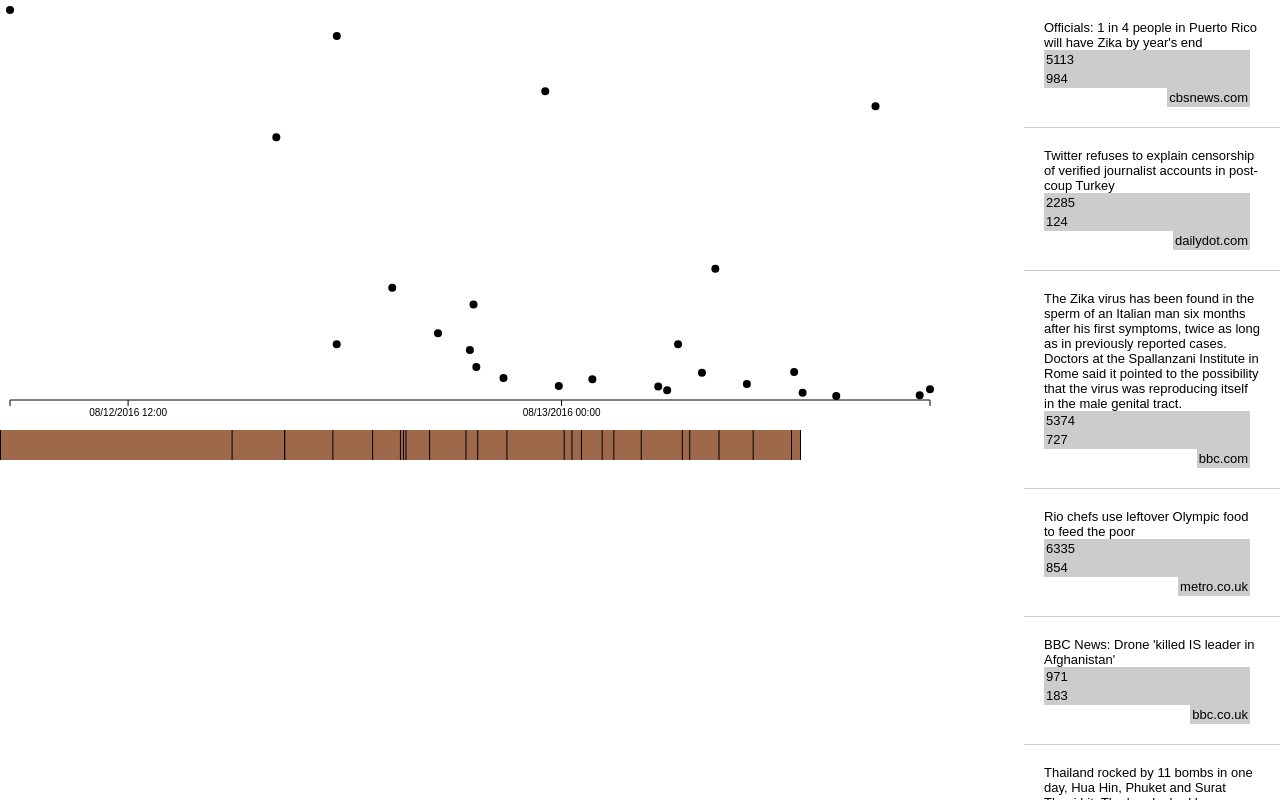
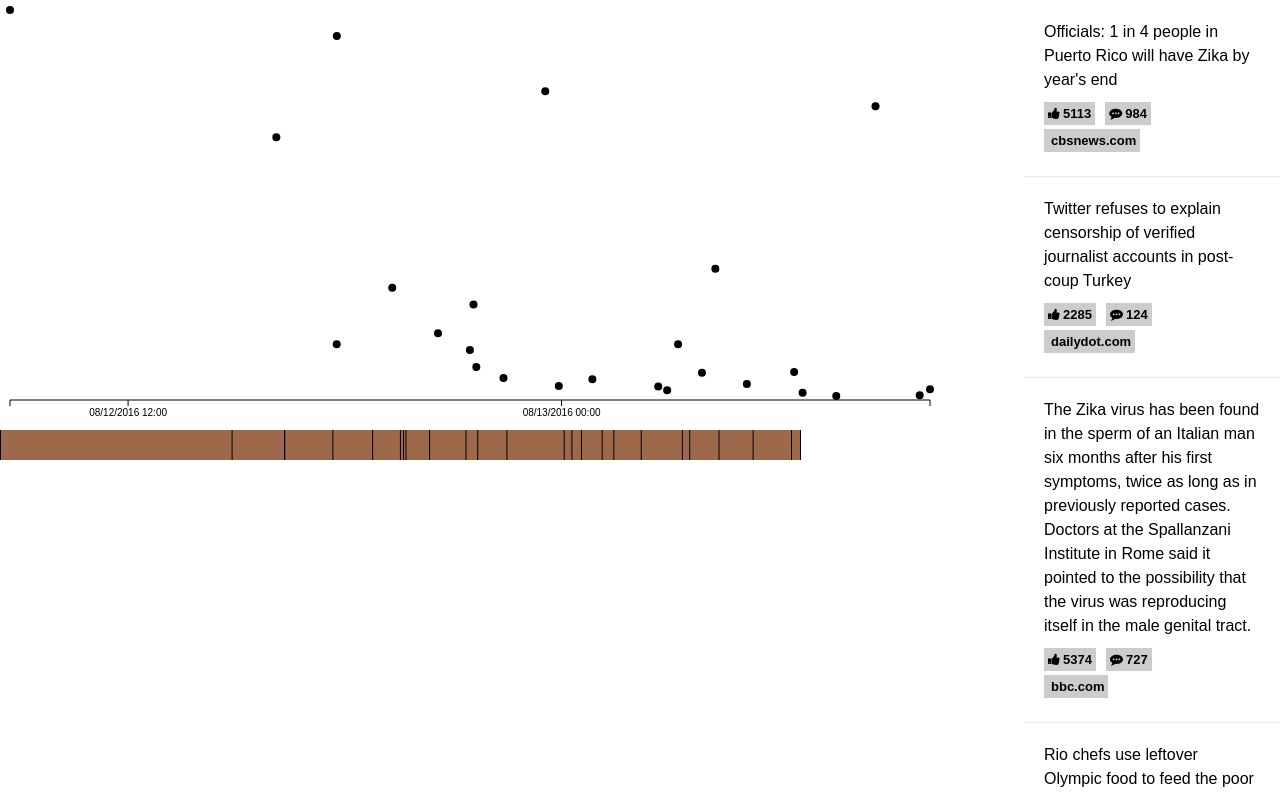
Before and after one commit to arimado/news-vis, a website: page public/index.html in a window 1280 px wide. Drawn offline with Linux system fonts and the light colour scheme.

Commit message:
added table styles

```diff
--- a/public/css/styles.css
+++ b/public/css/styles.css
@@ -52,7 +52,7 @@ svg {
 }
 
 .post {
-    border-bottom: 1px solid #ccc;
+    border-bottom: 1px solid #ececec;
     padding: 20px;
     font-size: 13px;
     overflow: auto;
@@ -60,22 +60,36 @@ svg {
 .post .tag {
     background: #ccc;
     margin-right: 10px;
-    padding: 2px;
+    padding: 4px;
+    font-weight: bold;
+    margin-bottom: 4px;
+
 }
 
 .post .title {
-
+    margin-bottom: 10px;
 }
 
 .post .title a {
     color: black;
     text-decoration: none;
+    font-size: 16px;
+    line-height: 1.5em;
 }
 
 .post .stats {
 
 }
 
+.post .stats .tag {
+ display: inline-block;
+}
+
 .post .source {
-    float: right;
+    float: left;
 }
+
+
+.post span {
+    margin-left: 3px;
+}
--- a/public/js/components/table.js
+++ b/public/js/components/table.js
@@ -49,16 +49,26 @@ d3.chart.posts = function() {
 
         scoreContainer
             .append('i')
+            .classed('fa', true)
+            .classed('fa-thumbs-up', true);
 
         scoreContainer
             .append('span')
             .text(function (d) { return d.data.score });
 
-        statsContainer
+        var commentsContainer = statsContainer
             .append('div')
                 .classed('comments', true)
                 .classed('tag', true)
-                .text(function (d) { return d.data.num_comments })
+
+        commentsContainer
+            .append('i')
+            .classed('fa', true)
+            .classed('fa-commenting', true);
+
+        commentsContainer
+            .append('span')
+            .text(function (d) { return d.data.num_comments })
 
         var sourceContainer = postContainer
             .append('div')
```
